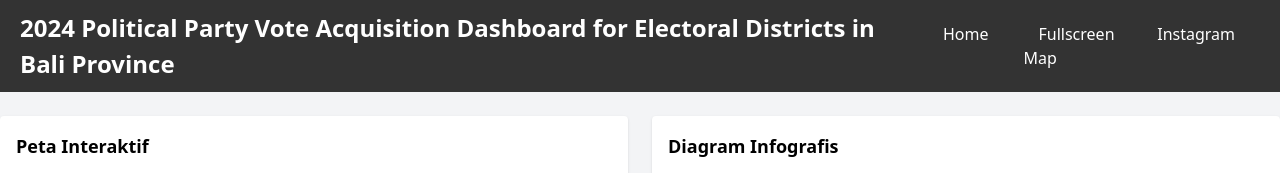
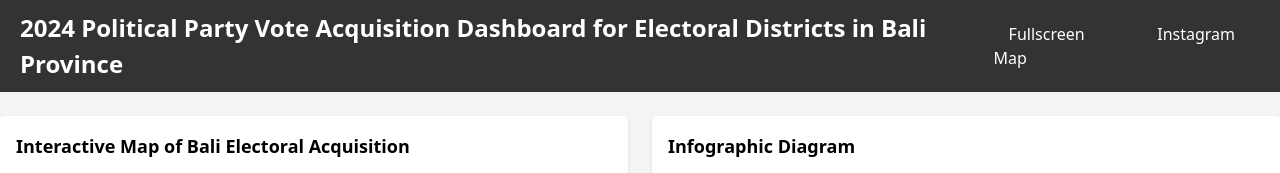
Before and after one commit to georiset/election-dashboard, a plain HTML site: page index.html in a window 1280 px wide. Shown: the top 173 px of the page. Drawn offline with nearby package versions, Linux system fonts and the light colour scheme.

Commit message:
Add files via upload

```diff
--- a/index.html
+++ b/index.html
@@ -3,7 +3,7 @@
 <head>
   <meta charset="UTF-8">
   <meta name="viewport" content="width=device-width, initial-scale=1.0">
-  <title>Dashboard WebGIS</title>
+  <title>2024 Political Party Vote Acquisition Dashboard</title>
   <!-- Tailwind CSS via CDN -->
   <script src="https://cdn.tailwindcss.com"></script>
   <script src="https://cdn.jsdelivr.net/npm/chart.js"></script>
@@ -16,7 +16,6 @@
     <div class="logo">2024 Political Party Vote Acquisition Dashboard for Electoral Districts in Bali Province</div>
     <div class="menu-toggle" onclick="toggleMenu()">&#9776;</div>
     <ul class="menu">
-        <li><a href="https:/georiset.github.io/election-dashboard/">Home</a></li>
         <li><a href="https://georiset.github.io/bali-electoral/">Fullscreen Map</a></li>
         <li><a href="https://instagram.com/">Instagram</a></li>
     </ul>
@@ -25,15 +24,15 @@
     <div class="container mx-auto mt-6 grid grid-cols-1 md:grid-cols-2 gap-6">
     <!-- Peta -->
     <div class="bg-white p-4 shadow rounded">
-      <h2 class="text-lg font-semibold mb-4">Peta Interaktif</h2>
+      <h2 class="text-lg font-semibold mb-4">Interactive Map of Bali Electoral Acquisition</h2>
       <iframe src="https://georiset.github.io/bali-electoral/" class="w-full h-80 border rounded" allowfullscreen></iframe>
     </div>
 
     <!-- Diagram -->
     <div class="bg-white p-4 shadow rounded">
-        <h2 class="text-lg font-semibold mb-4">Diagram Infografis</h2>
+        <h2 class="text-lg font-semibold mb-4">Infographic Diagram</h2>
         <!-- <canvas id="chart" class="w-full h-80"></canvas> -->
-        <!-- <h2 style="text-align: center;">Total Suara Partai per Kabupaten/Kota</h2> -->
+        <!-- <h2 style="text-align: center;">Party's Electoral Vote in Each Municipality/District</h2> -->
         <canvas id="stackedBarChart" width="800" height="400"></canvas>
     </div>
 
```
